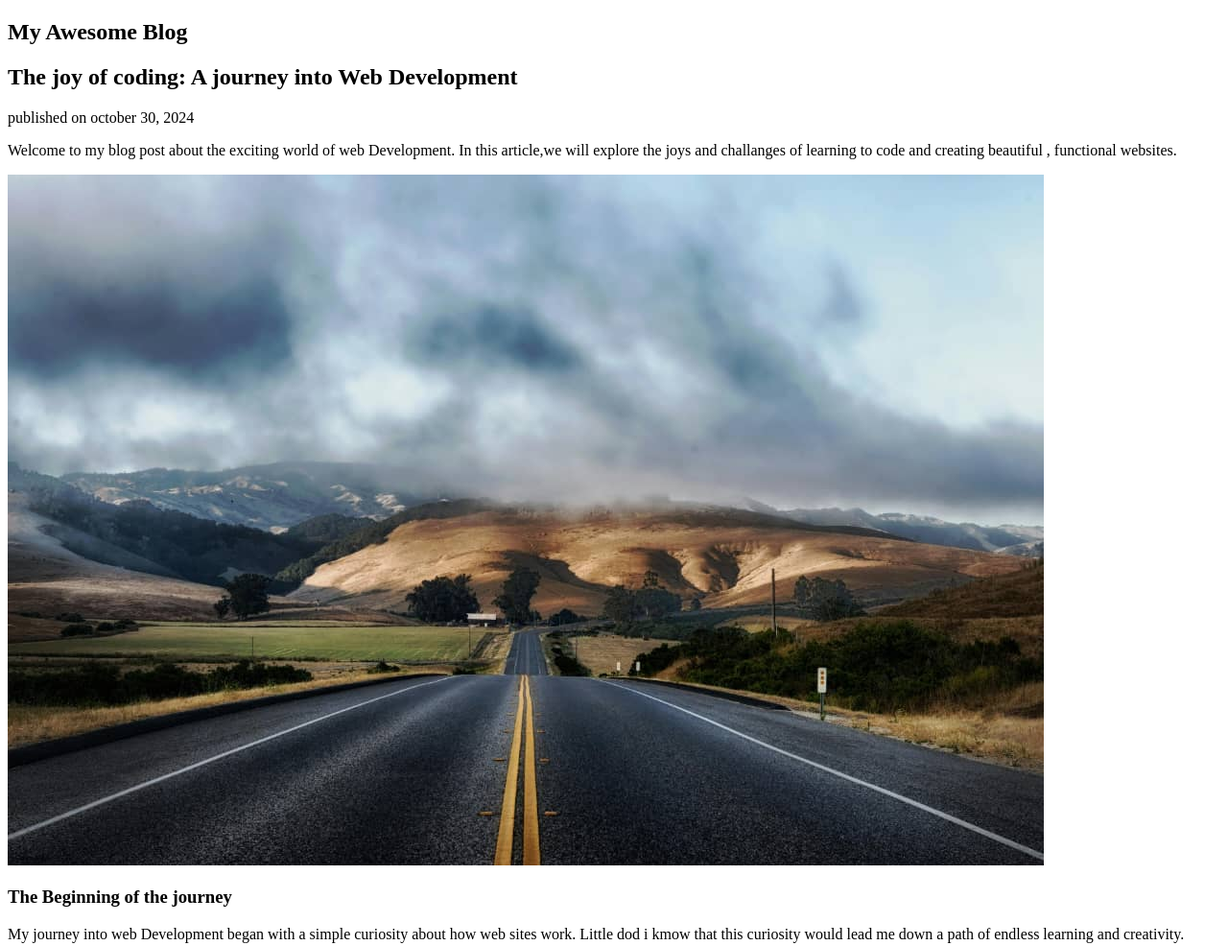
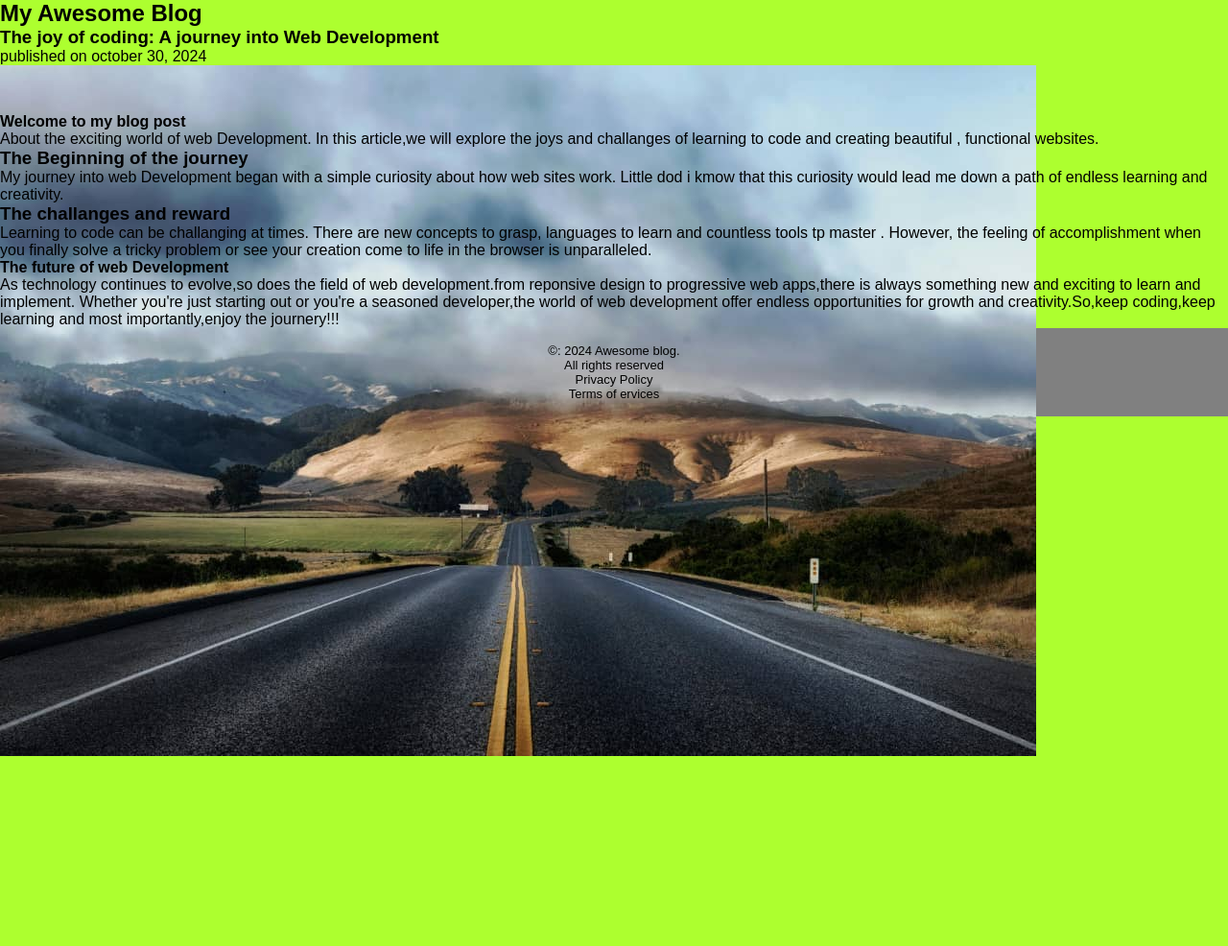
Before and after one commit to AmaraRoyality/Amara, a plain HTML site: page index.html in a window 1280 px wide. Shown: the top 986 px of the page at 96% size. After the commit the page ends 800 px from the top, so only its background shows below. Drawn offline with Linux system fonts and the light colour scheme.

Commit message:
fixing things?

```diff
--- a/index.html
+++ b/index.html
@@ -2,8 +2,7 @@
 <html lang="en">
 <head>
 
-    <link rel="stylesheet" href="main.css"
-    >
+    <link rel="stylesheet" href="style.css">
 
     <title>My Awesome Blog</title>
 </head>
@@ -11,33 +10,26 @@
     <article>
         <header>
             <h1>My Awesome Blog</h1>
-                    <h2>The joy of coding: A journey into Web Development
-
-        </h2>
+                    <h3>The joy of coding: A journey into Web Development</h3>
 
         <p class="p">
-            published on october 30, 2024
+            <p>published on october 30, 2024</p>
+
         </p>
         </header>
-
-
-
-
-
-            <main>
+           <main>
             <section>
-                <p>
-               Welcome to my blog post about the exciting world of web Development. In this article,we will explore the joys and challanges of learning to code and creating beautiful , functional websites.
-
-                </p>
-                <img src="IMG-20241030-WA0008[1].jpg">
-            </section>
+                <div class="img">
+                    <img src="IMG-20241030-WA0008[1].jpg" alt="">
+                </div>
+                 <h4> Welcome to my blog post</h4>
+                    <p>About the exciting world of web Development. In this article,we will explore the joys and challanges of learning to code and creating beautiful , functional websites. </p>
+         </section>
         </main>
         <section>
             <h3> The Beginning of the journey </h3>
 
-            My journey into web Development began with a simple curiosity about how web sites work. Little dod i kmow that this curiosity would lead me down a path of endless learning and creativity.
-        </section>
+           <p> My journey into web Development began with a simple curiosity about how web sites work. Little dod i kmow that this curiosity would lead me down a path of endless learning and creativity.</p>
         <section>
             <h3>The challanges and reward</h3>
 
@@ -52,13 +44,18 @@
             Whether you're just starting out or you're a seasoned developer,the world of web development offer endless opportunities for growth and creativity.So,keep coding,keep learning and most importantly,enjoy the journery!!!
          </section>
          <footer>
-            <p>© 2024 My Awesome Blog. All rights reserved</p>
+            <section>
+                <p>&copy: 2024 Awesome blog.</p>
+                <p>All rights reserved</p>
+            </section>
 
-         </footer>
+            <section>
+                <p>Privacy Policy</p>
+                <p>Terms of ervices</p>
+
+            </section>
+        </footer>
 
     </article>
-
-
-
 </body>
 </html>
--- a/style.css
+++ b/style.css
@@ -1,47 +1,18 @@
-img{
-    height: 300px;
-    width: 493px;
+*{
+    margin: 0rem;
+    padding: 0rem;
 }
-
-article{
-    margin: 50px;
-    height: 500px;
-    background-color: white;
-    margin-left: 400px;
-    margin-top: 300px;
-    padding-top: 10px;
-    padding-left:15px;
-    padding-right:15px
-    width: 600px;
-    font-size: small;
-    font-family: Arial;
-
+body{
+    background-color: greenyellow;
+    font-family: Arial, Helvetica, sans-serif;
 }
 footer{
-    background-color: rgb(9, 8, 52);
-color: white;
-padding-top: 10px;
-    padding-left: 15px
-     height:  40px;
-    width: 525px;
+    background-color: gray;
     text-align: center;
-    margin-top: 15px;
-    margin-left: -15px;
+    padding: 1rem;
+    font-size: small;
 }
-
-body{
-    background-color: lightblue;
+.img{
+    width: 10rem;
+    height: 50px;
 }
-
-header{
-    border-radius: 10px;
-    height: 150px;
-    text-align: center;
-    width: 100%;
-    background-color: lightgrey;
-    padding-top: 15px;
-}
-
-header .p{
-    font-size: xx-small;
-}
```
